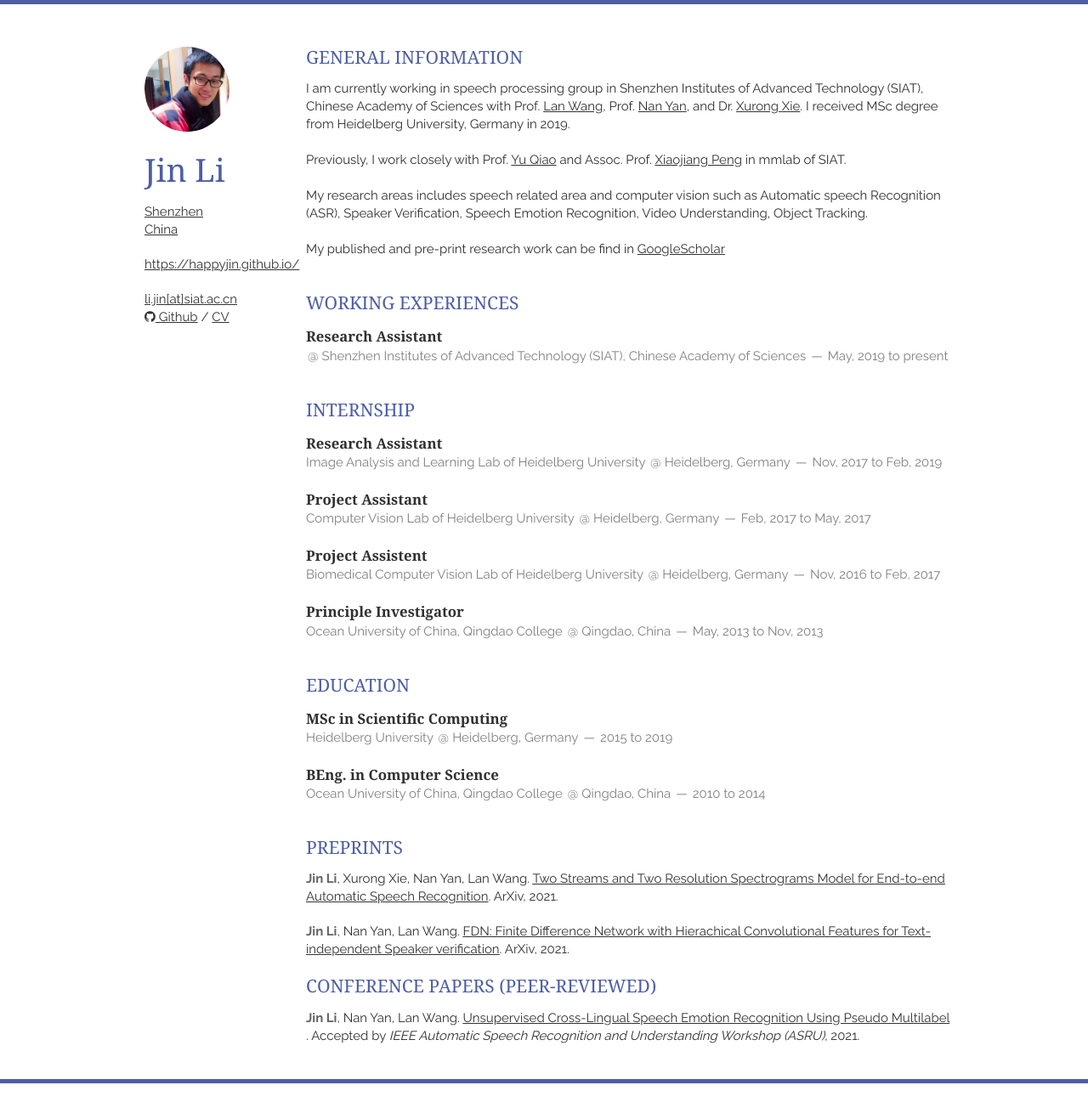
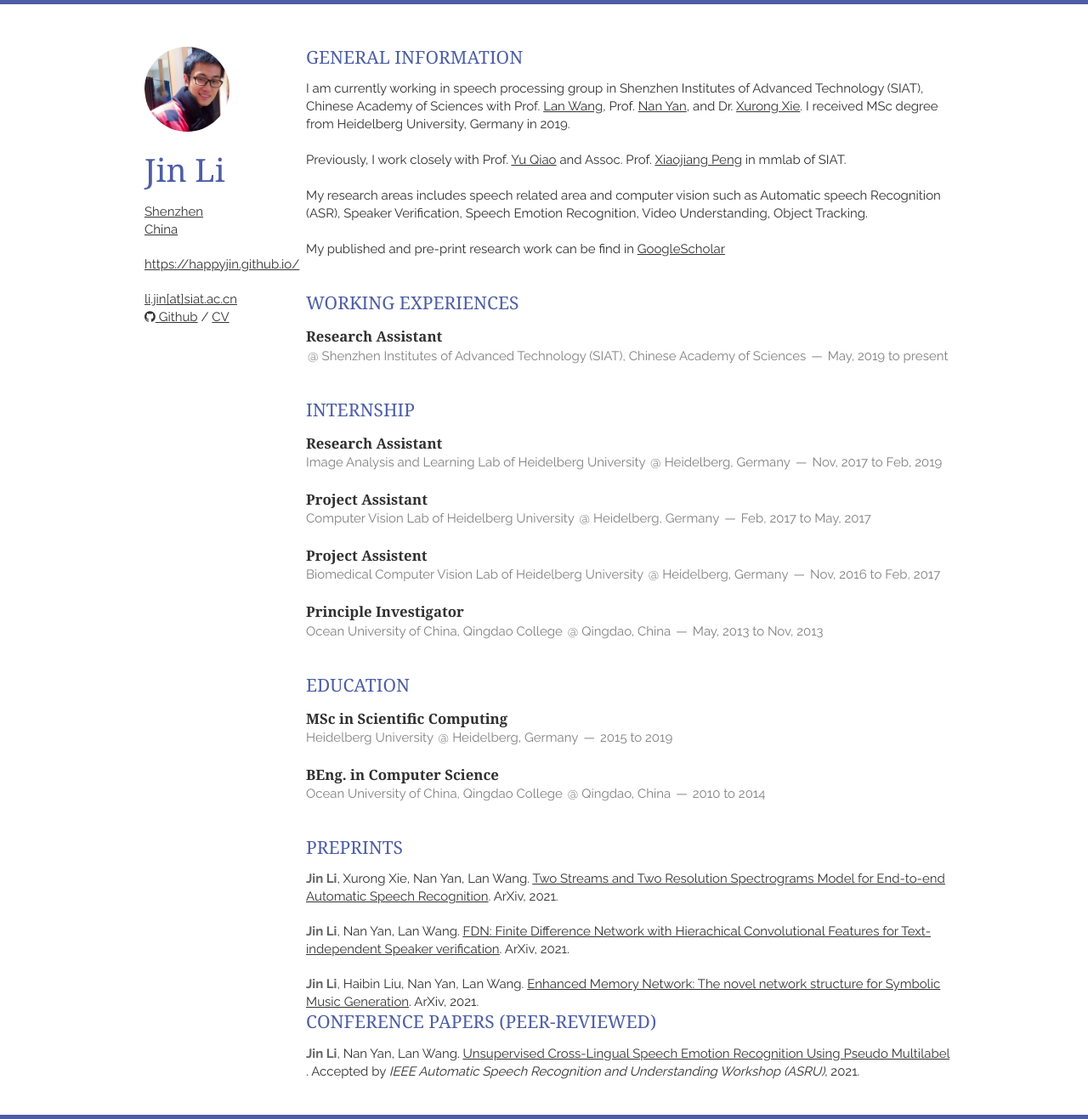
Before and after one commit to happyjin/happyjin.github.io, a Jekyll site: the page built from index.html, in a window 1280 px wide. Shown: the whole page at 85% size. Built offline with Jekyll 4.4.1, drawn with Linux system fonts in a browser that asks for light colours; nearby versions of some CDN libraries; Markdown is read by kramdown in place of the engine named in the settings; the list of posts is cut into pages by our own code; before the commit the page ends 1275 px from its top, so only the background shows below that.

Commit message:
Update publications.html

```diff
--- a/_includes/publications.html
+++ b/_includes/publications.html
@@ -6,6 +6,8 @@
 	</article>
 	<article>
         <p><em>Jin Li</em>, Nan Yan, Lan Wang. <a href="https://arxiv.org/abs/2108.07974"><span style="text-decoration: underline;">FDN: Finite Difference Network with Hierachical Convolutional Features for Text-independent Speaker verification</span></a>. ArXiv, 2021.</p>
+	</article>
+	<p><em>Jin Li</em>, Haibin Liu, Nan Yan, Lan Wang. <a href="https://arxiv.org/abs/2110.03392"><span style="text-decoration: underline;">Enhanced Memory Network: The novel network structure for Symbolic Music Generation</span></a>. ArXiv, 2021.</p>
 	</article>
 
     <h1>Conference Papers (Peer-Reviewed)</h1>
```
